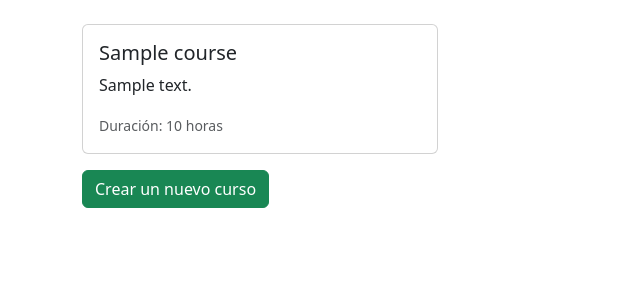
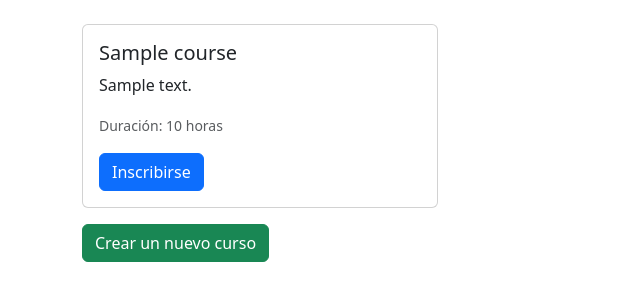
Before and after one commit to PaulinaRubioP/inforcap_django_pruebaTD, a Django app: template courses/templates/courses/course_list.html in a window 1280 px wide. Shown: the part 56-357 px from the top of the page, without its empty margins (0-640 px from the left). Run offline with Django 3.2, Linux system fonts and the light colour scheme; the template is opened without the code that fills it: most values are stand-ins (such as "Sample title", 1, 10 or a date in 2020).

Commit message:
feat: Actualización de course_list.html con el botón Inscribirse

```diff
--- a/courses/templates/courses/course_list.html
+++ b/courses/templates/courses/course_list.html
@@ -18,6 +18,11 @@
             >Duración: {{ course.duration }} horas</small
           >
         </p>
+        <!-- Botón para inscribirse -->
+        <form method="post" action="{% url 'enroll_course' course.id %}">
+          {% csrf_token %}
+          <button type="submit" class="btn btn-primary">Inscribirse</button>
+        </form>
       </div>
     </div>
   </div>
```
